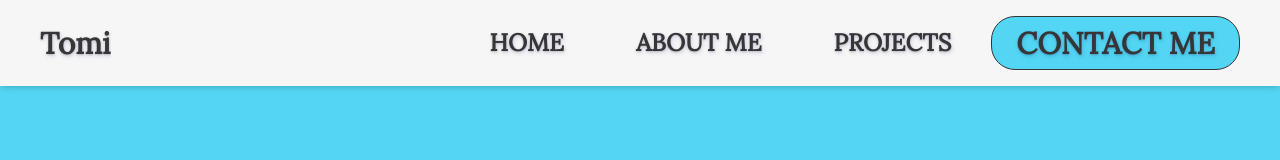
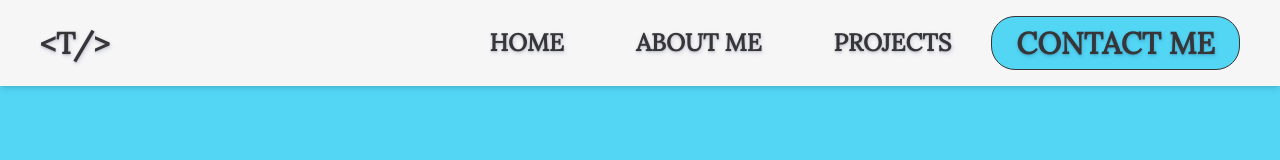
Before and after one commit to rodiemertomi/portfolio, a React (Create React App) app: page / in a window 1280 px wide. Shown: the top 160 px of the page. Built offline with nearby package versions, Linux system fonts and the light colour scheme.

Commit message:
changes icon, reroutes home link to /portfolio

```diff
--- a/src/Components/NavigationBar.jsx
+++ b/src/Components/NavigationBar.jsx
@@ -4,7 +4,7 @@ import Button from './Button'
 
 const NavigationBar = () => {
   let Links = [
-    { name: 'HOME', path: '/' },
+    { name: 'HOME', path: '/portfolio' },
     { name: 'ABOUT ME', path: '/aboutme' },
     { name: 'PROJECTS', path: '/projects' },
   ]
@@ -13,8 +13,8 @@ const NavigationBar = () => {
     <div className='shadow-md w-full sticky top-0 left-0 z-[1] text-shadow-md font-bold'>
       <div className='md:flex items-center justify-between bg-white py-4 md:px-10 px-7'>
         <div className='font-bold text-2xl md:text-3xl cursor-pointer flex items-center font-Lora text-black'>
-          <div className='hover:text-lightblue transition-all duration-200'>
-            <Link to='/'>Tomi</Link>
+          <div className='hover:text-lightblue transition-all duration-200 w-[10vw]'>
+            <Link to='/portfolio'>{`<T/>`}</Link>
           </div>
         </div>
         <div
```
